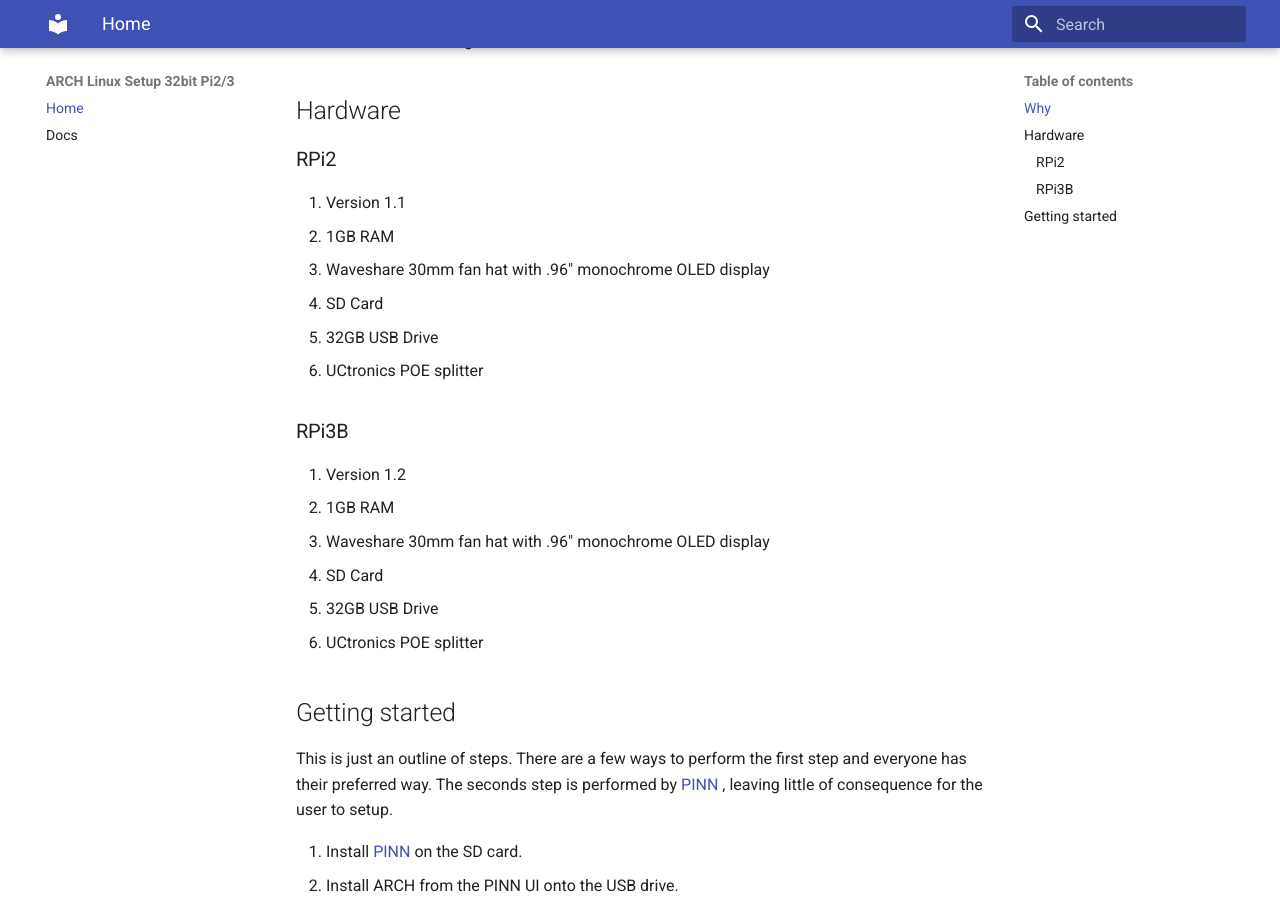
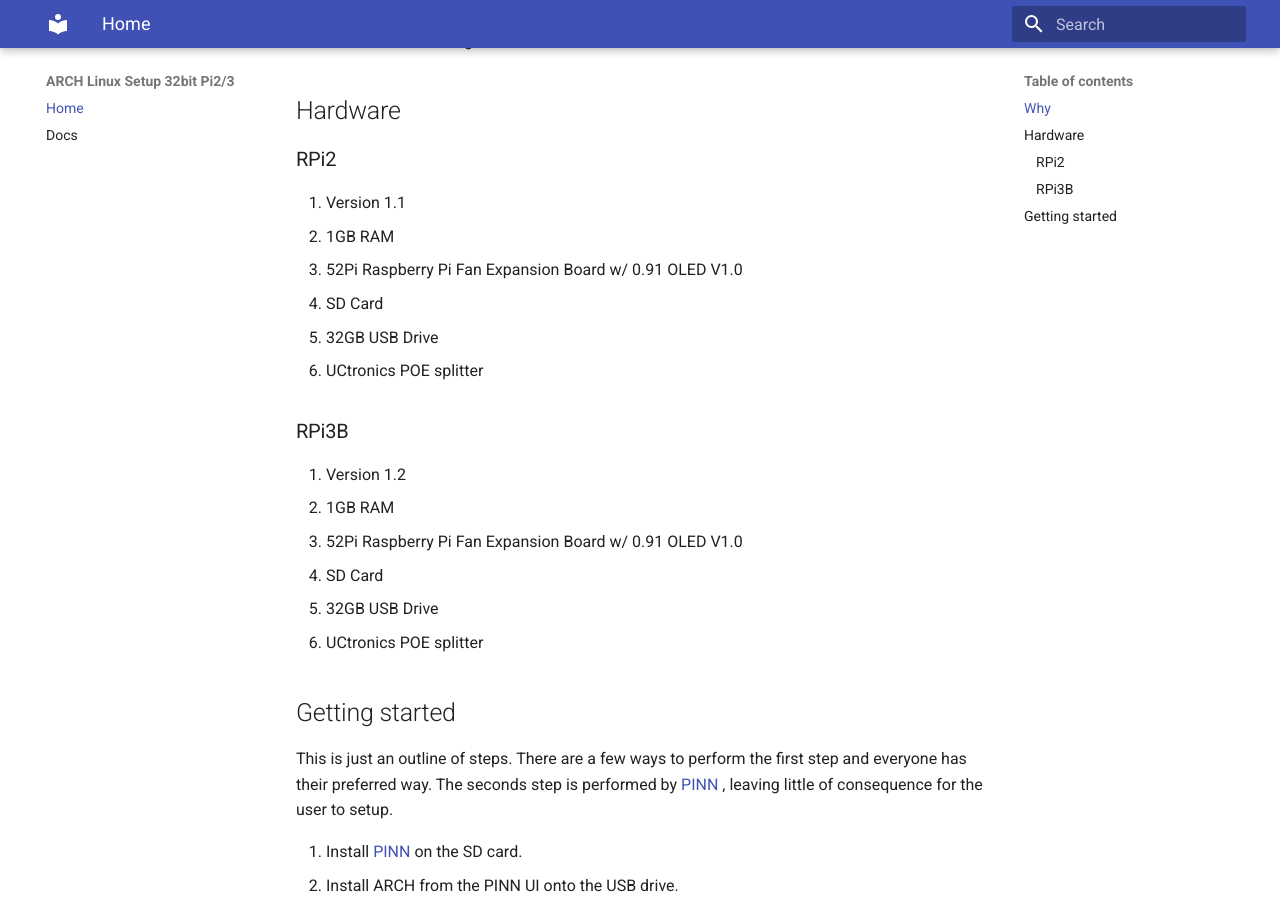
Before and after one commit to levelXlevel/RPI2-RPI3_Arch_Setup, an MkDocs documentation site: the page built from docs/index.md, in a window 1280 px wide and 900 px high, scrolled down 403 px. Built offline with MkDocs 1.6.1 and Material for MkDocs 9.7.7, drawn with Linux system fonts in a browser that asks for light colours.

Commit message:
Updates & corrections - Updated .gitignore to ignore build - Corrected the Fan/OLED hat make/model

```diff
--- a/docs/index.md
+++ b/docs/index.md
@@ -17,7 +17,7 @@ Answer; They're good enough for data collection and reporting.
 
 1. Version 1.1
 2. 1GB RAM
-3. Waveshare 30mm fan hat with .96" monochrome OLED display
+3. 52Pi Raspberry Pi Fan Expansion Board w/ 0.91 OLED V1.0
 4. SD Card
 5. 32GB USB Drive
 6. UCtronics POE splitter
@@ -26,7 +26,7 @@ Answer; They're good enough for data collection and reporting.
 
 1. Version 1.2
 2. 1GB RAM
-3. Waveshare 30mm fan hat with .96" monochrome OLED display
+3. 52Pi Raspberry Pi Fan Expansion Board w/ 0.91 OLED V1.0
 4. SD Card
 5. 32GB USB Drive
 6. UCtronics POE splitter
```
Also changed, not shown: 1 other file.
